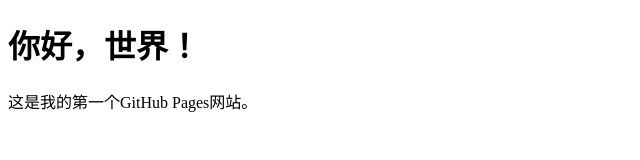
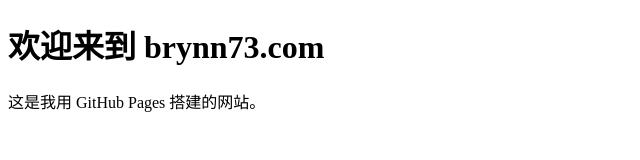
Before and after one commit to briannasong65/brynn73.github.io, a plain HTML site: page index.html in a window 1280 px wide. Shown: the whole page, without its empty margins (0-640 px from the left). Drawn offline with Linux system fonts and the light colour scheme.

Commit message:
Update index.html

```diff
--- a/index.html
+++ b/index.html
@@ -1,10 +1,10 @@
 <!DOCTYPE html>
 <html>
 <head>
-    <title>我的复古小站</title>
+    <title>我的网站</title>
 </head>
 <body>
-    <h1>你好，世界！</h1>
-    <p>这是我的第一个GitHub Pages网站。</p>
+    <h1>欢迎来到 brynn73.com</h1>
+    <p>这是我用 GitHub Pages 搭建的网站。</p>
 </body>
 </html>
```
